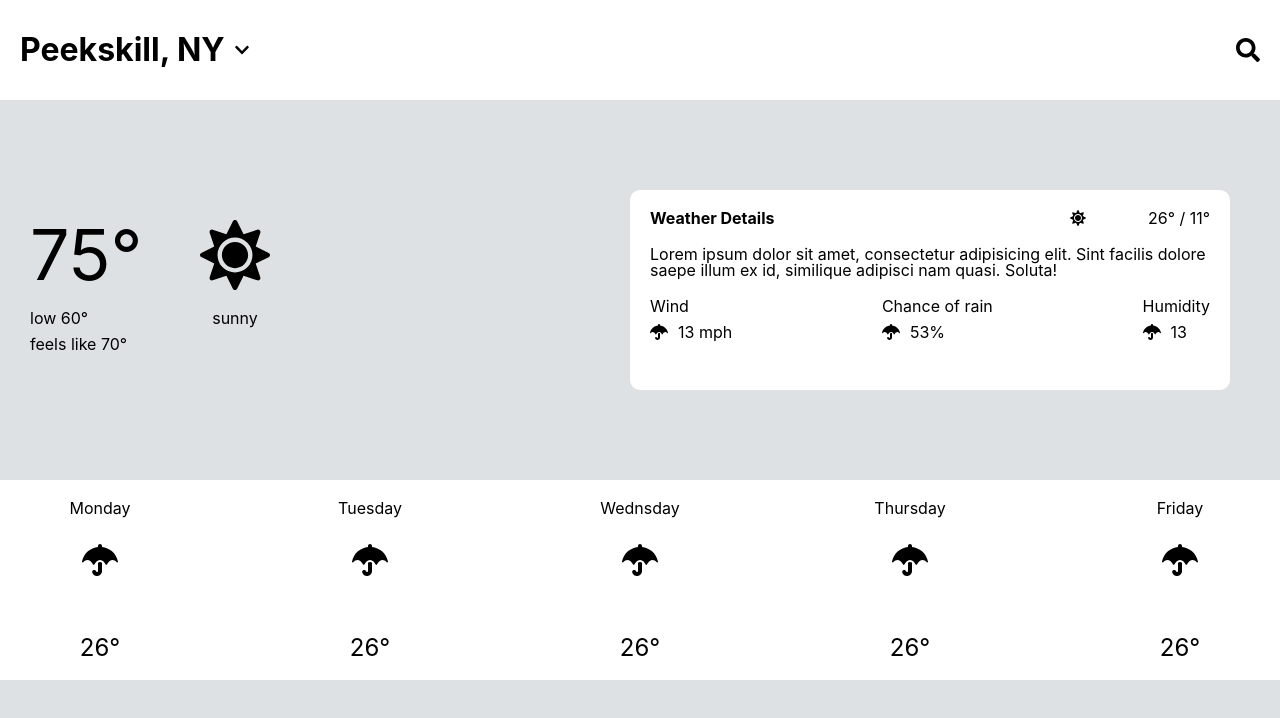
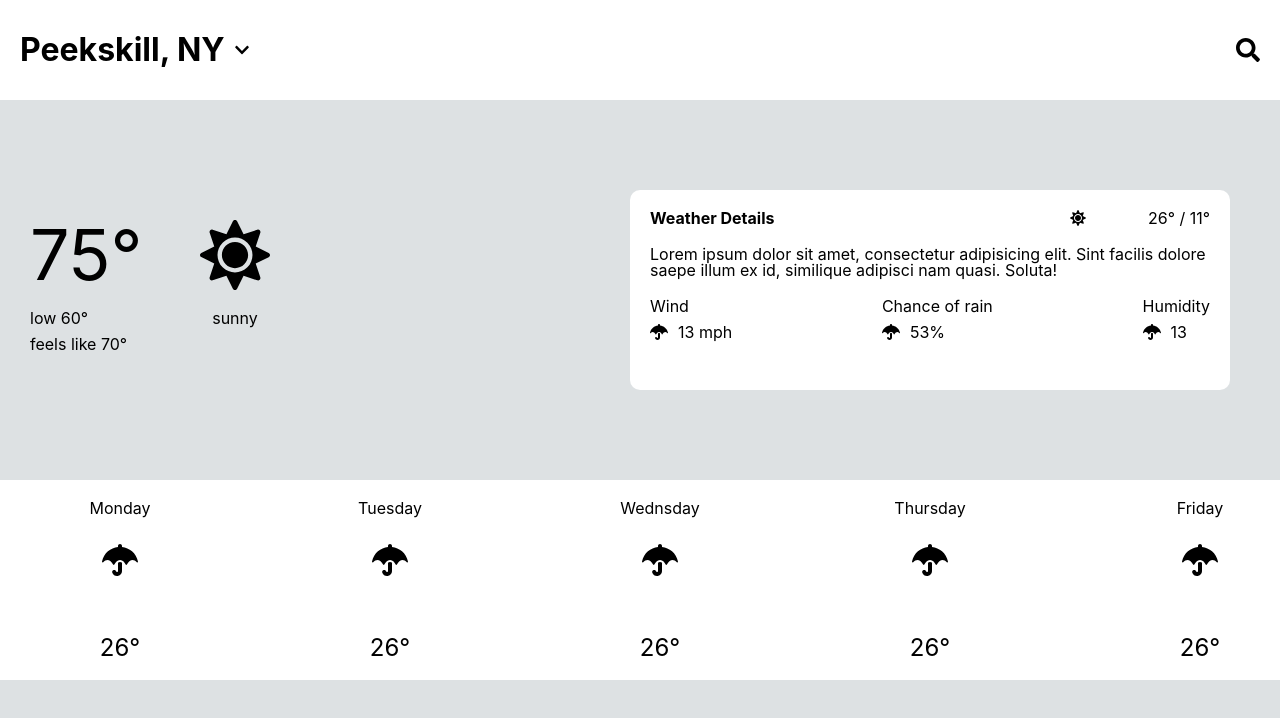
Before and after one commit to harrisonJones12/weather-app, a React (Create React App) app: page / in a window 1280 px wide. Shown: the top 718 px of the page. Built offline with nearby package versions, Linux system fonts and the light colour scheme; no server answers.

Commit message:
change styles and remove unncessary div

```diff
--- a/src/components/Home.jsx
+++ b/src/components/Home.jsx
@@ -5,10 +5,10 @@ import NextDay from "components/NextDay/NextDay";
 
 function Home() {
   return (
-    <div>
+    <>
       <Navbar />
       <NextDay />
-    </div>
+    </>
   );
 }
 
--- a/src/components/NextDay/NextDay.scss
+++ b/src/components/NextDay/NextDay.scss
@@ -85,8 +85,7 @@
     @media (min-width: 768px) {
       flex-direction: row;
       height: auto;
-      align-self: center;
-      width: 700px;
+      width: 100%;
       justify-content: space-between;
     }
 
```
